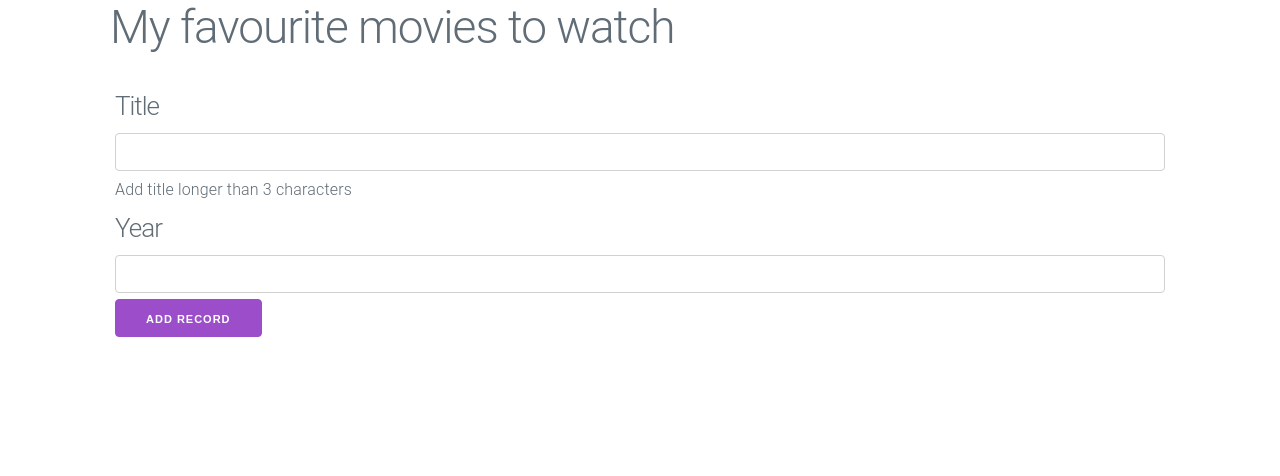
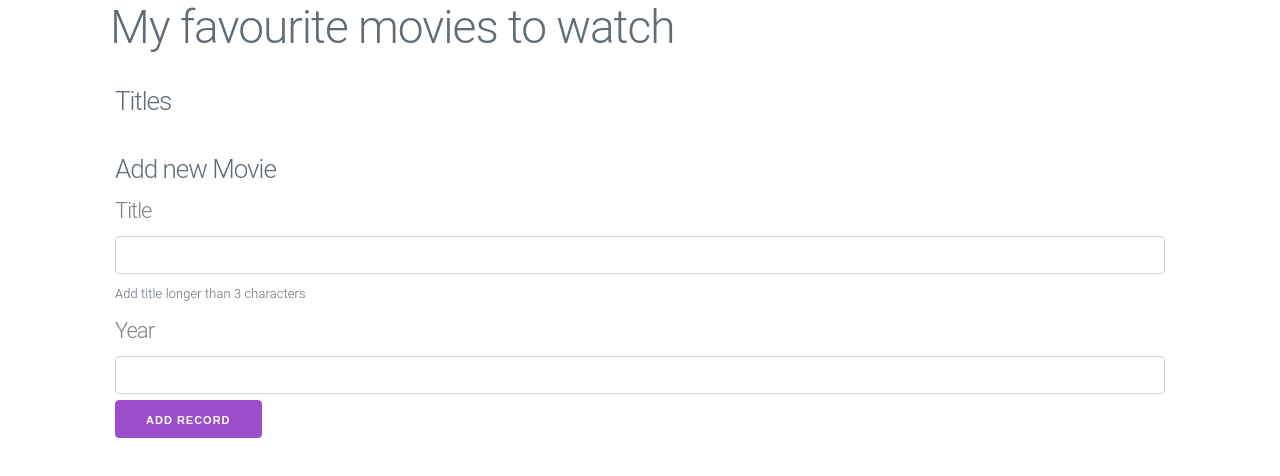
Before and after one commit to mate-mali/react-lab, a React (Create React App) app: page / in a window 1280 px wide. Shown: the top 476 px of the page. Built offline with nearby package versions, Linux system fonts and the light colour scheme.

Commit message:
made proper list addition isntead of concatenated year_month string

```diff
--- a/src/App.css
+++ b/src/App.css
@@ -53,11 +53,18 @@ h2 {
 
 h3 {
   justify-content: center;
-  padding-left: 10px;
+  padding-left: 0px;
   padding-top: 0px;
   padding-bottom: 0px;
   color: gray;
-  font-size: calc(6px + 1.2vmin);
+  font-size: calc(6px + 2vmin);
+  margin-top: 12px;
+  margin-bottom: 8px;
+}
+text {
+  font-size: 0.8em;
+  margin-top: 0px;
+  padding-top:0px;
 }
 
 #inptT {
--- a/src/App.js
+++ b/src/App.js
@@ -9,7 +9,6 @@ function App() {
     const [movies, setMovies] = useState([
     ]);
     function handleChange(event) {
-        //console.log(event.target.value);
         setTitle(event.target.value);
         if(event.target.value.length <= 3){
             setH3("Title must have 4 or more characters!");
@@ -28,25 +27,35 @@ function App() {
             alert("Year must have 4 digits!");
             return;
         } else {
-        setMoviesList();
+            handleAddmoviesProper()
         }
     }
-    function setMoviesList() {setMovies([...movies, {title: `${title} (${yearx})`}]);}
+
+    function handleAddmoviesProper () {
+        const movie = {
+            title: title,
+            year: yearx
+        }
+        setMovies([...movies, movie])
+    }
 
     return (
         <div id='mainx' className='container'>
             <h1>My favourite movies to watch</h1>
+
+
+            <div id='contt' className='container'>
+            <h2>Titles</h2>
             <ul>
-              {movies.map((movie)=> <li key={movie.title}>{movie.title}</li>)}
+              {movies.map((movie)=> <li key={movie.title}>{movie.title} ({movie.year})</li>)}
             </ul>
-            <div id='contt' className='container'>
-            <h2>Title</h2>
+
+            <h2>Add new Movie</h2>
+            <h3>Title</h3>
             <input type="text" id="inptT" onChange={handleChange} value={title}/>
-
             <text>{h3}</text>
-
             <br/>
-            <h2>Year</h2>
+            <h3>Year</h3>
             <input type="text" id="inptY" onChange={handleYearx} value={yearx}/> <br></br>
             <input type="button" onClick={handleClick} value={"Add record"}/>
             </div>
```
